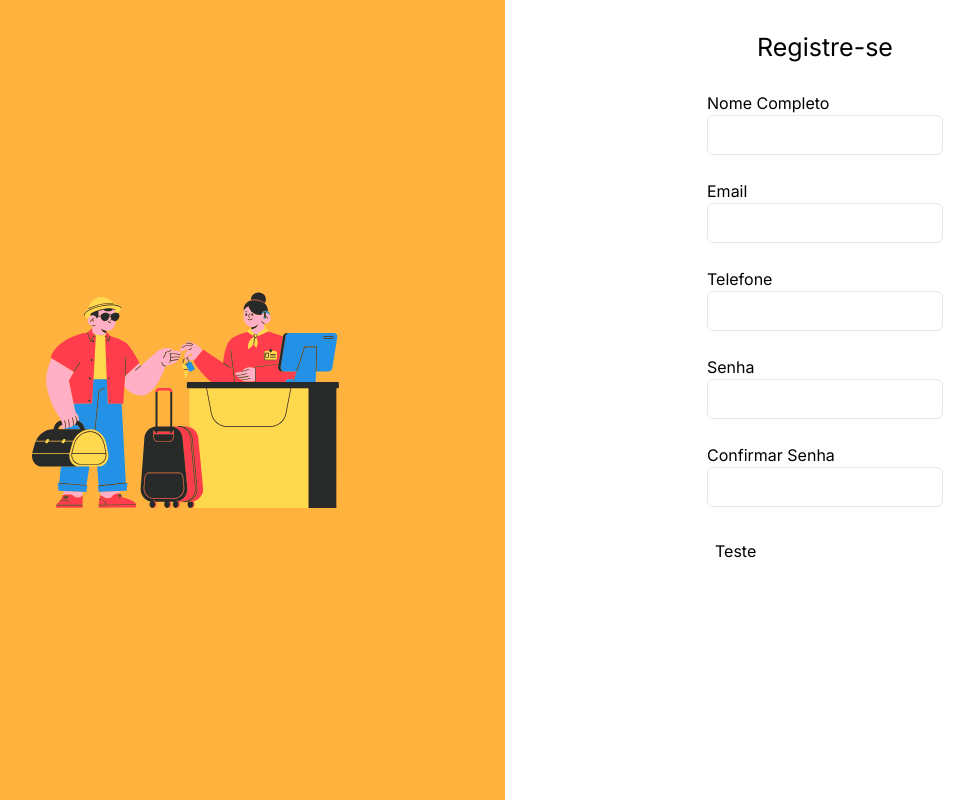
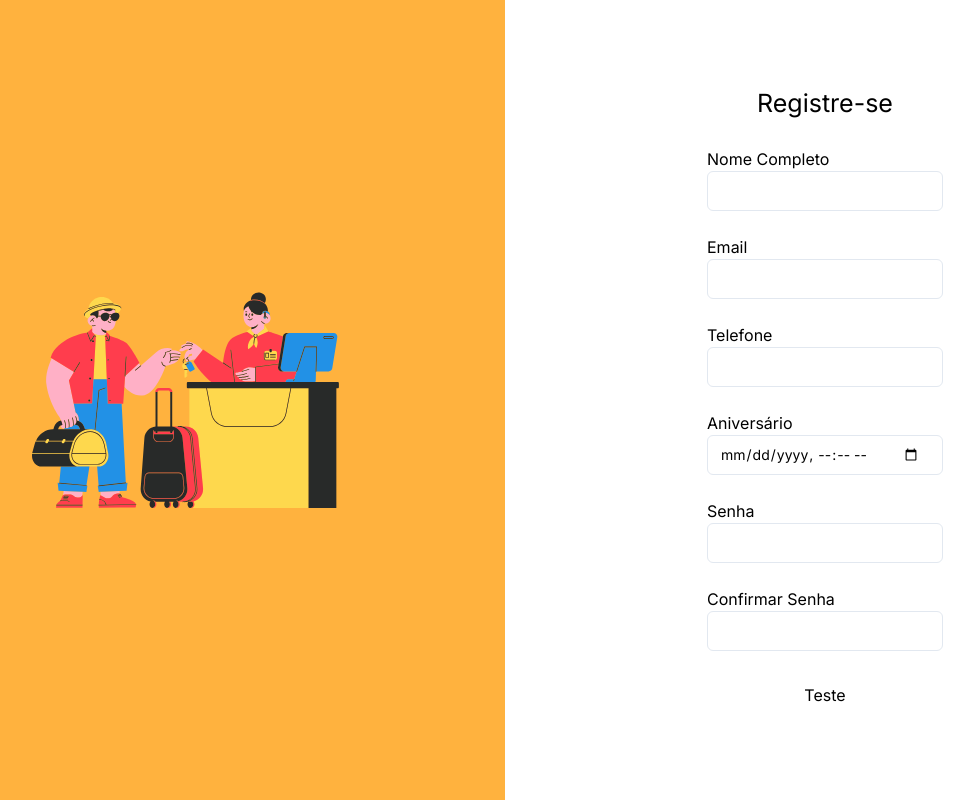
Before and after one commit to Projeto-Aplicado-ADS/front-end-pi, a Next.js app in the folder gerenciador-hoteleiro/: page /register in a window 1280 px wide. Shown: the whole page, without its empty margins (135-1109 px from the left). Built offline with nearby package versions, Linux system fonts and the light colour scheme.

Commit message:
wip(register): fixing register screen

```diff
--- a/gerenciador-hoteleiro/src/app/register/layout.js
+++ /dev/null
@@ -1,11 +0,0 @@
-export const metadata = {
-    title: "Registre-se",
-  };
-
-export default function RootLayout({ children }) {
-    return (
-      <html lang="pt-br">
-        <body>{children}</body>
-      </html>
-    );
-}
--- a/gerenciador-hoteleiro/src/app/register/page.js
+++ b/gerenciador-hoteleiro/src/app/register/page.js
@@ -7,13 +7,19 @@ import { useForm } from 'react-hook-form';
 
 function Page() {
 
-    const { register, handleSubmit, formState: { errors } } = useForm();
+    const { register, handleSubmit, reset, formState: { errors } } = useForm({
+      defaultValues: {
+        "birthday": "2023-06-02T15:04:05Z"
+      }
+    });
 
 
     const onSubmit = async (data) => {
         try {
           axios.post('http://localhost:8090/users', data).then((response) => {
-            console.log(response.data)
+            if(response.status == 201){
+              reset()
+            }
           })
         } catch (e) {
           console.log(e)
@@ -28,7 +34,7 @@ function Page() {
     </div>
     <form className='w-full h-screen' onSubmit={handleSubmit(onSubmit)}>
     <div className='flex flex-col w-full h-screen items-center'>
-      <div className='flex flex-col justify-center h-3/4 gap-y-6'>
+      <div className='flex flex-col h-screen items-center justify-center gap-y-6'>
         <h1 className='text-[25px] text-center'>Registre-se</h1>
         <div className='flex flex-col w-full'>
           <label>Nome Completo</label>
@@ -69,18 +75,12 @@ function Page() {
         type="text"
         className='flex h-10 w-full rounded-md border border-slate-200 bg-white px-3 py-2 text-sm ring-offset-white file:border-0 file:bg-transparent file:text-sm file:font-medium' />
         </div>
-        {/* <div className='flex flex-col w-full'>
+        <div className='flex flex-col w-full'>
           <label>Aniversário</label>
           <input
-          {...register("birthday", {
-            required: {
-                value: true,
-                message: "Por Favor insira um email!"
-            },
-        })}
-        type="date"
-        className='flex h-10 w-full rounded-md border border-slate-200 bg-white px-3 py-2 text-sm ring-offset-white file:border-0 file:bg-transparent file:text-sm file:font-medium' />
-        </div> */}
+            type="datetime-local"
+            className='flex h-10 w-full rounded-md border border-slate-200 bg-white px-3 py-2 text-sm ring-offset-white file:border-0 file:bg-transparent file:text-sm file:font-medium' />
+        </div>
         <div className='flex flex-col'>
           <label>Senha</label>
           <input
```
